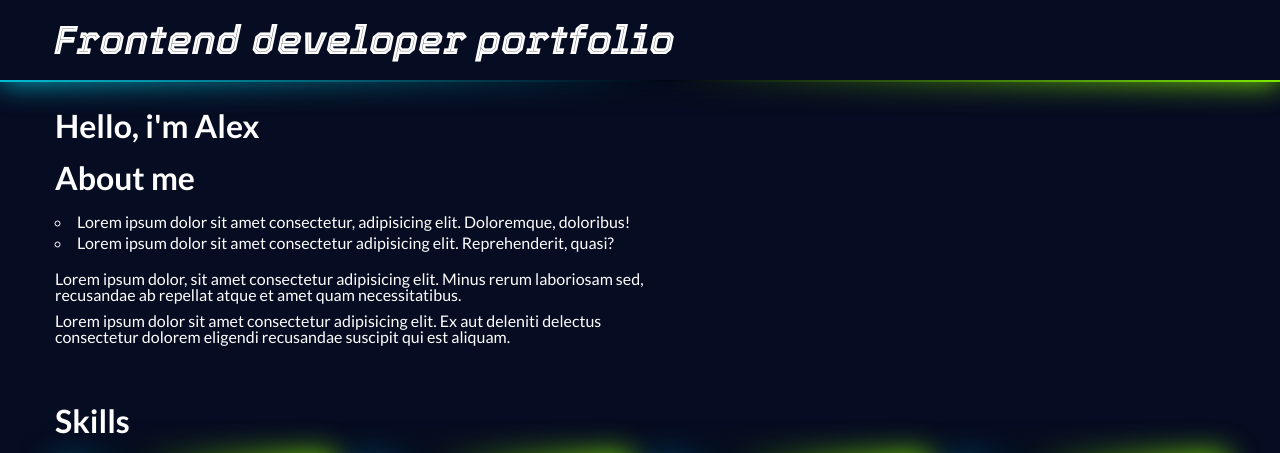
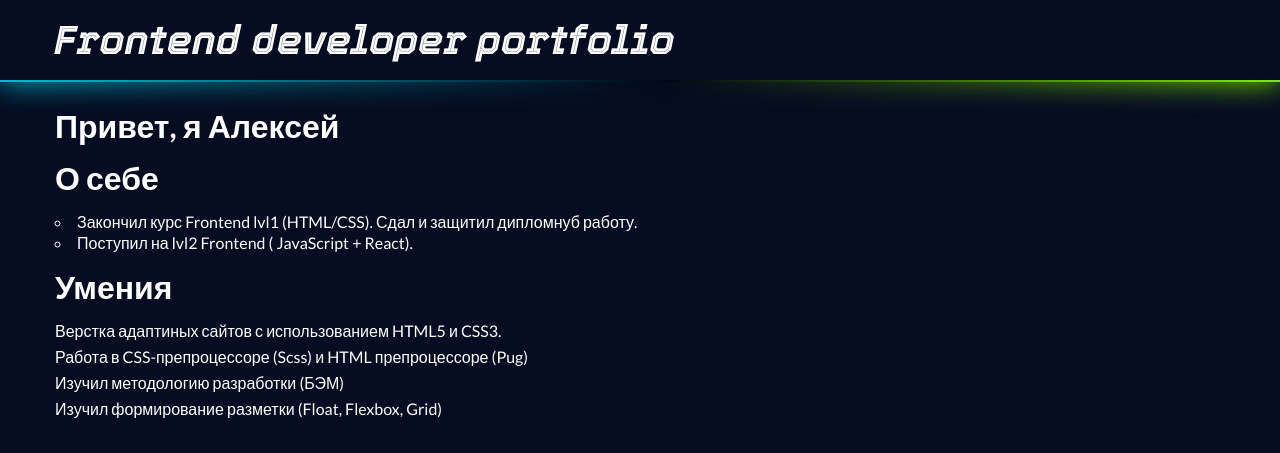
Before and after one commit to AlexKrivets/Portfolio, a website: page src/pug/index.pug in a window 1280 px wide. Shown: the top 453 px of the page. Drawn offline with nearby package versions, Linux system fonts and the light colour scheme; files that its build step writes are made by us from their sources; files whose address does not match are found by name.

Commit message:
added skills

```diff
--- a/src/pug/components/main.pug
+++ b/src/pug/components/main.pug
@@ -1,9 +1,12 @@
 .main.container
-  h2.main__title  Hello, i'm Alex
-  h2.main__title  About me
+  h2.main__title  Привет, я Алексей
+  h2.main__title  О себе
   .main__content
     ul
-      li Lorem ipsum dolor sit amet consectetur, adipisicing elit. Doloremque, doloribus!
-      li Lorem ipsum dolor sit amet consectetur adipisicing elit. Reprehenderit, quasi?
-    p Lorem ipsum dolor, sit amet consectetur adipisicing elit. Minus rerum laboriosam sed, recusandae ab repellat atque et amet quam necessitatibus.
-    p Lorem ipsum dolor sit amet consectetur adipisicing elit. Ex aut deleniti delectus consectetur dolorem eligendi recusandae suscipit qui est aliquam.
+      li Закончил курс Frontend lvl1 (HTML/CSS). Сдал и защитил дипломнуб работу.
+      li Поступил на lvl2 Frontend ( JavaScript + React).
+    h2.main__title Умения
+    p Верстка адаптиных сайтов с использованием HTML5 и CSS3.
+    p Работа в CSS-препроцессоре (Scss) и HTML препроцессоре (Pug)
+    p Изучил методологию разработки (БЭМ)
+    p Изучил формирование разметки (Float, Flexbox, Grid)
--- a/src/pug/components/works.pug
+++ b/src/pug/components/works.pug
@@ -4,12 +4,7 @@ section.main
     .container
         h2.main__title Works
         .works
-            +work({
-                link: 'https://helentr7.github.io/portfolio_group/',
-                img: "./assets/imgs/work1.png",
-                tech: 'Techs: HTML, CSS',
-                time: 'Time: 8 hours'
-            })
+
             +work({
                 link: 'https://alexkrivets.github.io/4-dock-project/build/',
                 img: "./assets/imgs/sm5.png",
```
Also changed, not shown: build/index.html.
